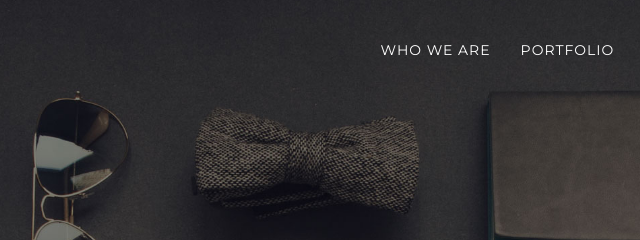
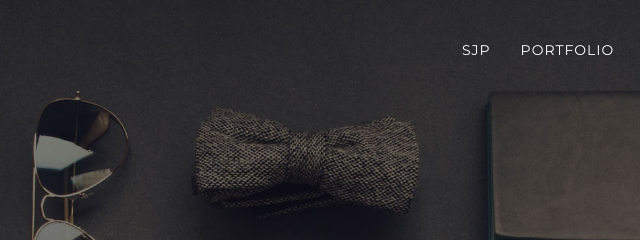
Before and after one commit to bllbob564/bllbob564.github.io, a website: page index.html in a window 1280 px wide. Shown: the top 240 px of the page, 330-970 px from the left. Drawn offline with nearby package versions, Linux system fonts and the light colour scheme; a web font is replaced by a local one.

Commit message:
changed who we are to sip

```diff
--- a/index.html
+++ b/index.html
@@ -53,7 +53,7 @@
                         <a href="#page-top"></a>
                     </li>
                     <li>
-                        <a class="page-scroll" href="#services">Who We Are</a>
+                        <a class="page-scroll" href="#services">SJP</a>
                     </li>
                     <li>
                         <a class="page-scroll" href="#portfolio">Portfolio</a>
```
